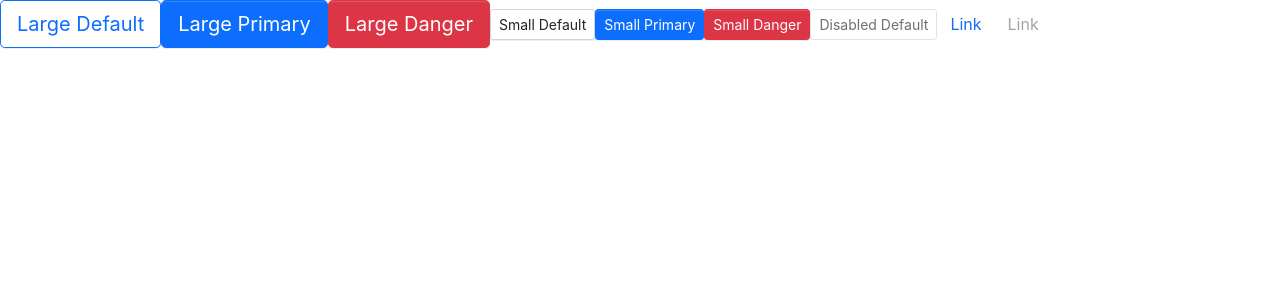
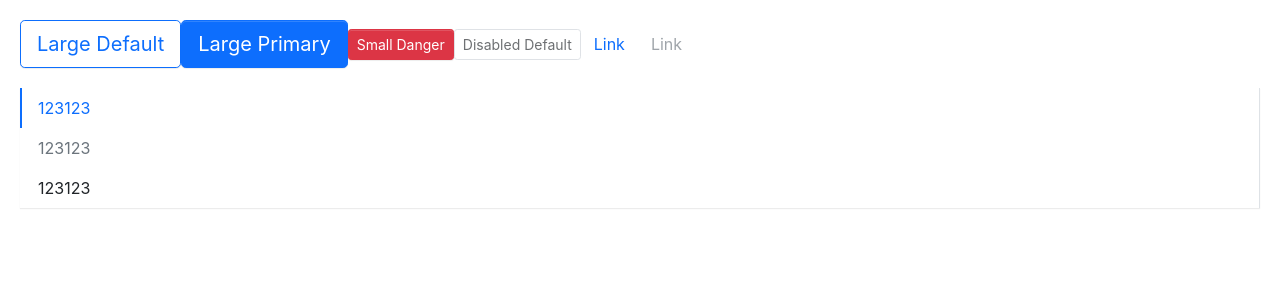
Before and after one commit to boo-boom/boom-ui, a React (Create React App) app: page / in a window 1280 px wide. Shown: the top 300 px of the page. Built offline with nearby package versions, Linux system fonts and the light colour scheme.

Commit message:
add:Menu component

```diff
--- a/src/App.css
+++ /dev/null
@@ -1,38 +0,0 @@
-.App {
-  text-align: center;
-}
-
-.App-logo {
-  height: 40vmin;
-  pointer-events: none;
-}
-
-@media (prefers-reduced-motion: no-preference) {
-  .App-logo {
-    animation: App-logo-spin infinite 20s linear;
-  }
-}
-
-.App-header {
-  background-color: #282c34;
-  min-height: 100vh;
-  display: flex;
-  flex-direction: column;
-  align-items: center;
-  justify-content: center;
-  font-size: calc(10px + 2vmin);
-  color: white;
-}
-
-.App-link {
-  color: #61dafb;
-}
-
-@keyframes App-logo-spin {
-  from {
-    transform: rotate(0deg);
-  }
-  to {
-    transform: rotate(360deg);
-  }
-}
--- a/src/App.tsx
+++ b/src/App.tsx
@@ -1,19 +1,28 @@
 import React from 'react';
 import Button, { ButtonType, ButtonSize } from './components/Button/button'
+import Menu from './components/Menu/menu'
+import MenuItem from './components/Menu/menuItem'
 
 function App() {
   return (
     <div className="App">
+      <div className="item">
         <Button autoFocus btnType={ButtonType.Default} size={ButtonSize.Large}>Large Default</Button>
         <Button btnType={ButtonType.Primary} size={ButtonSize.Large}>Large Primary</Button>
-      <Button btnType={ButtonType.Danger} size={ButtonSize.Large}>Large Danger</Button>
-      <Button btnType={ButtonType.Default} size={ButtonSize.Small}>Small Default</Button>
-      <Button btnType={ButtonType.Primary} size={ButtonSize.Small}>Small Primary</Button>
         <Button btnType={ButtonType.Danger} size={ButtonSize.Small}>Small Danger</Button>
         <Button btnType={ButtonType.Default} size={ButtonSize.Small} disabled>Disabled Default</Button>
         <Button btnType={ButtonType.Link} href="https://www.baidu.com">Link</Button>
         <Button btnType={ButtonType.Link} disabled href="https://www.baidu.com">Link</Button>
       </div>
+
+      <div className="item">
+        <Menu mode="vertical">
+          <MenuItem index={0}>123123</MenuItem>
+          <MenuItem index={1} disabled>123123</MenuItem>
+          <MenuItem index={2}>123123</MenuItem>
+        </Menu>
+      </div>
+    </div>
   );
 }
 
--- /dev/null
+++ b/src/components/Menu/_style.scss
@@ -0,0 +1,38 @@
+.menu {
+  display: flex;
+  flex-wrap: wrap;
+  padding-left: 0;
+  list-style: none;
+  border-bottom: $menu-border-width solid $menu-border-color;
+  box-shadow: $menu-box-shadow;
+  >.menu-item {
+    padding: $menu-item-padding-y $menu-item-padding-x;
+    cursor: pointer;
+    transition: $menu-transition;
+    &:hover, &:focus {
+      text-decoration: none;
+    }
+    &.is-disabled {
+      color: $menu-item-disabled-color;
+      pointer-events: none;
+      cursor: default;
+    }
+    &.is-active, &:hover {
+      color: $menu-item-active-color;
+      border-bottom: $menu-item-active-border-width solid $menu-item-active-color;
+    }
+  }
+}
+
+.menu-vertical {
+  flex-direction: column;
+  border-bottom: none;
+  border-right: $menu-border-width solid $menu-border-color;
+  >.menu-item {
+    border-left: $menu-item-active-border-width solid transparent;
+    &.is-active, &:hover {
+      border-bottom: 0px;
+      border-left: $menu-item-active-border-width solid $menu-item-active-color;
+    }
+  }
+}
--- /dev/null
+++ b/src/components/Menu/menu.tsx
@@ -0,0 +1,51 @@
+import React, { useState, createContext } from 'react'
+import classNames from 'classnames'
+
+type MenuMode = 'horizontal' | 'vertical'
+type SelectCallBack = (selectedIndex: number) => void
+
+export interface MenuProps {
+  defaultIndex?: number;
+  className?: string;
+  mode?: MenuMode;
+  style?: React.CSSProperties;
+  onSelect?: SelectCallBack;
+}
+
+interface IMenuContext {
+  index: number;
+  onSelect?: SelectCallBack;
+}
+
+export const MenuContext = createContext<IMenuContext>({index: 0})
+
+const Menu: React.FC<MenuProps> = (props) => {
+  const { className, mode, defaultIndex, style, children, onSelect } = props
+  const [ currentActive, setActive ] = useState(defaultIndex)
+  const classes = classNames('menu', className, {
+    'menu-vertical': mode === 'vertical',
+  })
+  const handleClick = (index: number) => {
+    setActive(index)
+    onSelect && onSelect(index)
+  }
+  const passedContext: IMenuContext = {
+    index: currentActive || 0,
+    onSelect: handleClick,
+  }
+
+  return(
+    <div className={classes} style={style} data-testid="test-menu">
+      <MenuContext.Provider value={passedContext}>
+        {children}
+      </MenuContext.Provider>
+    </div>
+  )
+}
+
+Menu.defaultProps = {
+  defaultIndex: 0,
+  mode: 'horizontal',
+}
+
+export default Menu
--- /dev/null
+++ b/src/components/Menu/menuItem.tsx
@@ -0,0 +1,35 @@
+import React, { useContext } from 'react'
+import classNames from 'classnames'
+import { MenuContext } from './menu'
+
+interface MenuItemProps {
+  index: number;
+  disabled?: boolean;
+  style?: React.CSSProperties;
+  className?: string;
+}
+
+const MenuItem: React.FC<MenuItemProps> = (props) => {
+  const { className, style, disabled, children, index } = props
+  const context = useContext(MenuContext)
+  const classes = classNames('menu-item', className, {
+    'is-disabled': disabled,
+    'is-active': index === context.index,
+  })
+  const handleClick = () => {
+    if (context.onSelect && !disabled) {
+      context.onSelect(index)
+    }
+  }
+
+  return (
+    <li className={classes} style={style} onClick={handleClick}>
+      {children}
+    </li>
+  )
+}
+
+// MenuItem.displayName
+console.log(MenuItem.displayName)
+
+export default MenuItem
--- a/src/index.css
+++ /dev/null
@@ -1,13 +0,0 @@
-body {
-  margin: 0;
-  font-family: -apple-system, BlinkMacSystemFont, 'Segoe UI', 'Roboto', 'Oxygen',
-    'Ubuntu', 'Cantarell', 'Fira Sans', 'Droid Sans', 'Helvetica Neue',
-    sans-serif;
-  -webkit-font-smoothing: antialiased;
-  -moz-osx-font-smoothing: grayscale;
-}
-
-code {
-  font-family: source-code-pro, Menlo, Monaco, Consolas, 'Courier New',
-    monospace;
-}
--- a/src/styles/index.scss
+++ b/src/styles/index.scss
@@ -11,4 +11,11 @@
 @import "mixin";
 
 // Button
-@import "../components/Button/style"
+@import "../components/Button/style";
+
+// Menu
+@import "../components/Menu/style";
+
+.App .item {
+  margin: 20px;
+}
```
Also changed, not shown: src/logo.svg (deleted), 1 other file (tests, documents, lock files or other folders). Lines whose indentation alone changed are shown as unchanged.
